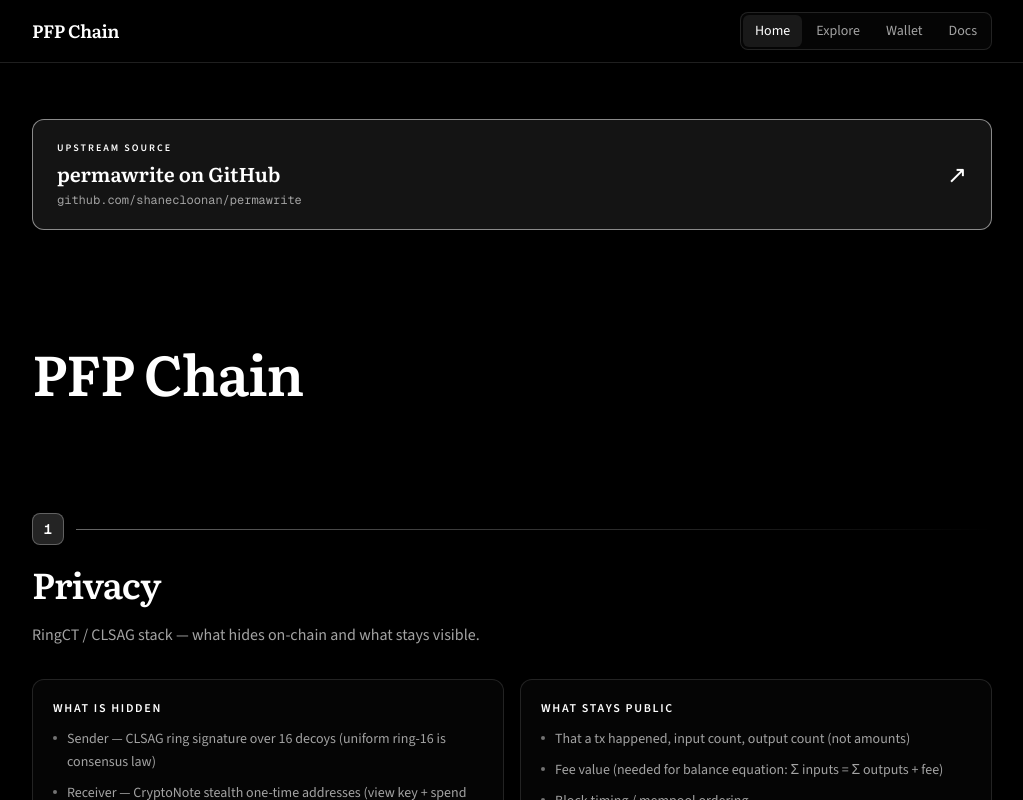
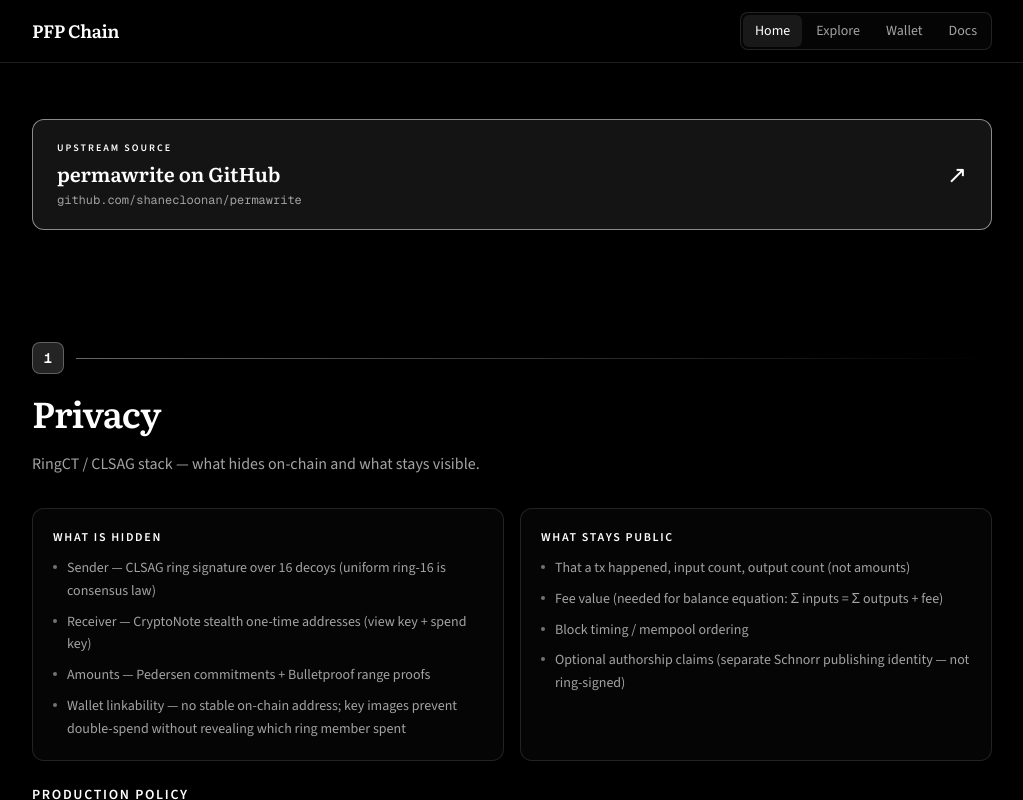
Before and after one commit to shanecloonan/pfpchain, a Next.js app: page / in a window 1280 px wide. Shown: the top 800 px of the page, without its empty margins (128-1151 px from the left). Built offline with nearby package versions, Linux system fonts and the light colour scheme.

Commit message:
Remove PFP Chain title from homepage hero.
The upstream GitHub link now leads the page without a redundant heading.

```diff
--- a/app/home-page.tsx
+++ b/app/home-page.tsx
@@ -31,13 +31,6 @@ export default function HomePage() {
           ↗
         </span>
       </a>
-
-      {/* Hero */}
-      <section>
-        <h1 className="pw-fade font-[family-name:var(--font-pw-display)] text-[clamp(2rem,7vw,3.5rem)] font-semibold leading-[1.06] tracking-tight text-[var(--pw-ink)]">
-          PFP Chain
-        </h1>
-      </section>
 
       {/* 1. Privacy */}
       <Section
```
